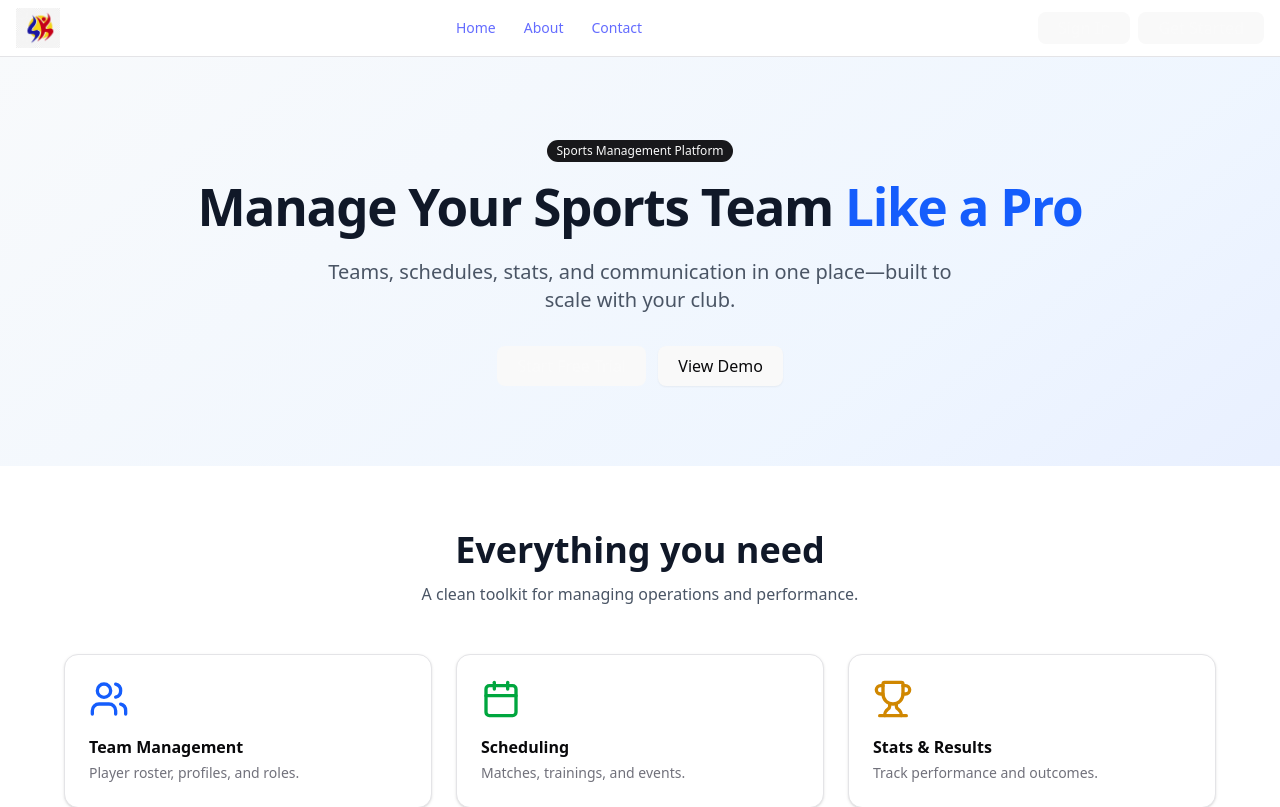
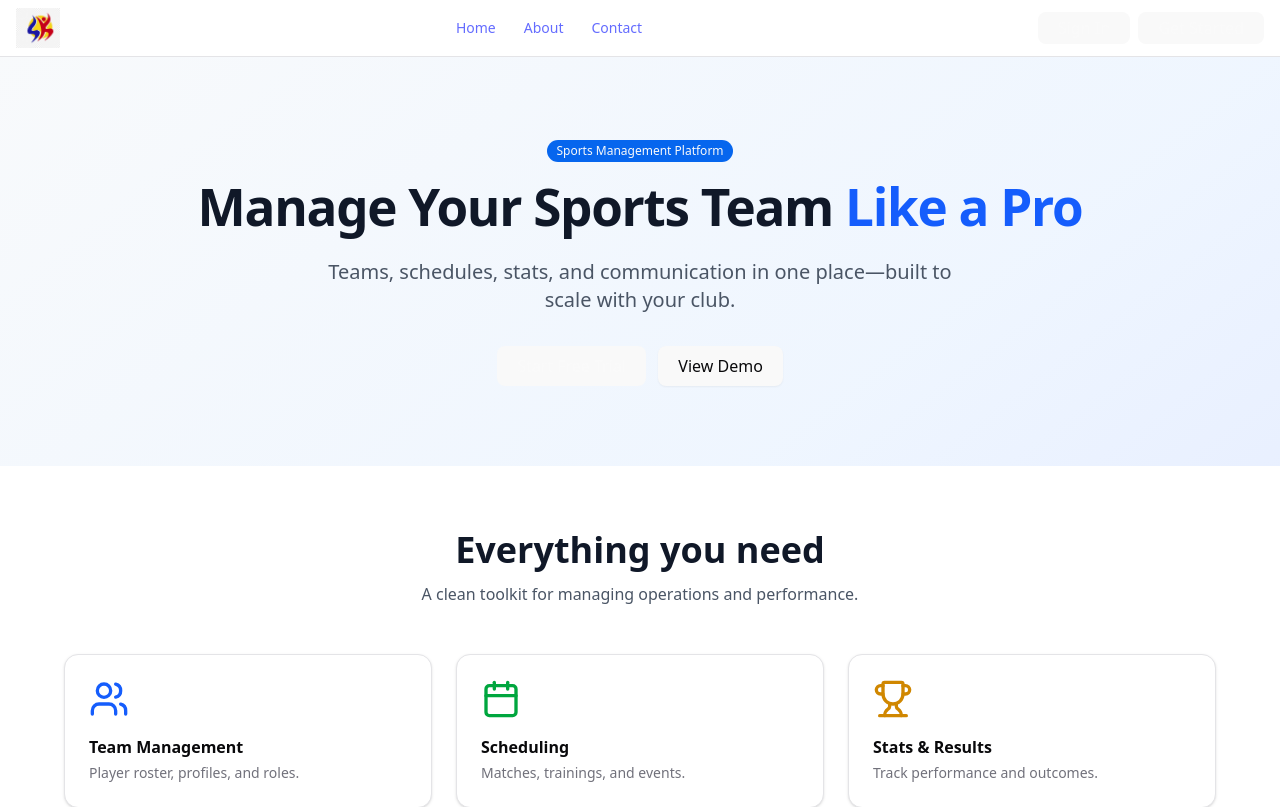
Before and after one commit to onezone30/sk-sports-management, a React app in the folder frontend/: page / in a window 1280 px wide. Shown: the top 807 px of the page. Built offline with nearby package versions, Linux system fonts and the light colour scheme; the HTML template or start-up script is replaced by a standard one.

Commit message:
set the base colors based on SK logo

```diff
--- a/frontend/src/index.css
+++ b/frontend/src/index.css
@@ -18,38 +18,61 @@
   text-rendering: optimizeLegibility;
   -webkit-font-smoothing: antialiased;
   -moz-osx-font-smoothing: grayscale;
+
+  /* --- BASE COLORS --- */
   --radius: 0.625rem;
   --background: oklch(1 0 0);
   --foreground: oklch(0.141 0.005 285.823);
+
   --card: oklch(1 0 0);
   --card-foreground: oklch(0.141 0.005 285.823);
+
   --popover: oklch(1 0 0);
   --popover-foreground: oklch(0.141 0.005 285.823);
-  --primary: oklch(0.21 0.006 285.885);
-  --primary-foreground: oklch(0.985 0 0);
-  --secondary: oklch(0.967 0.001 286.375);
-  --secondary-foreground: oklch(0.21 0.006 285.885);
+
+  /* --- 🔵 SK SPORTS BLUE (Primary) --- */
+  /* Used for: Main Buttons, Links, Active States */
+  --primary: oklch(0.55 0.22 260);
+  --primary-foreground: oklch(0.985 0 0); /* White Text */
+
+  /* --- 🟡 SK SPORTS YELLOW (Secondary) --- */
+  /* Used for: Highlights, Badges, 'Get Started' */
+  --secondary: oklch(0.88 0.18 95);
+  --secondary-foreground: oklch(0.141 0.005 285.823); /* Dark Text for contrast */
+
+  /* --- NEUTRAL ACCENTS (Hover states) --- */
   --muted: oklch(0.967 0.001 286.375);
   --muted-foreground: oklch(0.552 0.016 285.938);
+
   --accent: oklch(0.967 0.001 286.375);
   --accent-foreground: oklch(0.21 0.006 285.885);
-  --destructive: oklch(0.577 0.245 27.325);
+
+  /* --- 🔴 SK SPORTS RED (Destructive) --- */
+  /* Used for: Errors, Delete Actions */
+  --destructive: oklch(0.63 0.22 29);
+  --destructive-foreground: oklch(0.985 0 0); /* White Text */
+
+  /* --- BORDERS & INPUTS --- */
   --border: oklch(0.92 0.004 286.32);
   --input: oklch(0.92 0.004 286.32);
-  --ring: oklch(0.705 0.015 286.067);
+  --ring: oklch(0.55 0.22 260); /* Ring matches Primary Blue */
+
+  /* --- CHARTS (Optional) --- */
   --chart-1: oklch(0.646 0.222 41.116);
   --chart-2: oklch(0.6 0.118 184.704);
   --chart-3: oklch(0.398 0.07 227.392);
   --chart-4: oklch(0.828 0.189 84.429);
   --chart-5: oklch(0.769 0.188 70.08);
+
+  /* --- SIDEBAR --- */
   --sidebar: oklch(0.985 0 0);
   --sidebar-foreground: oklch(0.141 0.005 285.823);
-  --sidebar-primary: oklch(0.21 0.006 285.885);
+  --sidebar-primary: oklch(0.55 0.22 260); /* Matches Blue */
   --sidebar-primary-foreground: oklch(0.985 0 0);
   --sidebar-accent: oklch(0.967 0.001 286.375);
   --sidebar-accent-foreground: oklch(0.21 0.006 285.885);
   --sidebar-border: oklch(0.92 0.004 286.32);
-  --sidebar-ring: oklch(0.705 0.015 286.067);
+  --sidebar-ring: oklch(0.55 0.22 260);
 }
 
 a {
```
